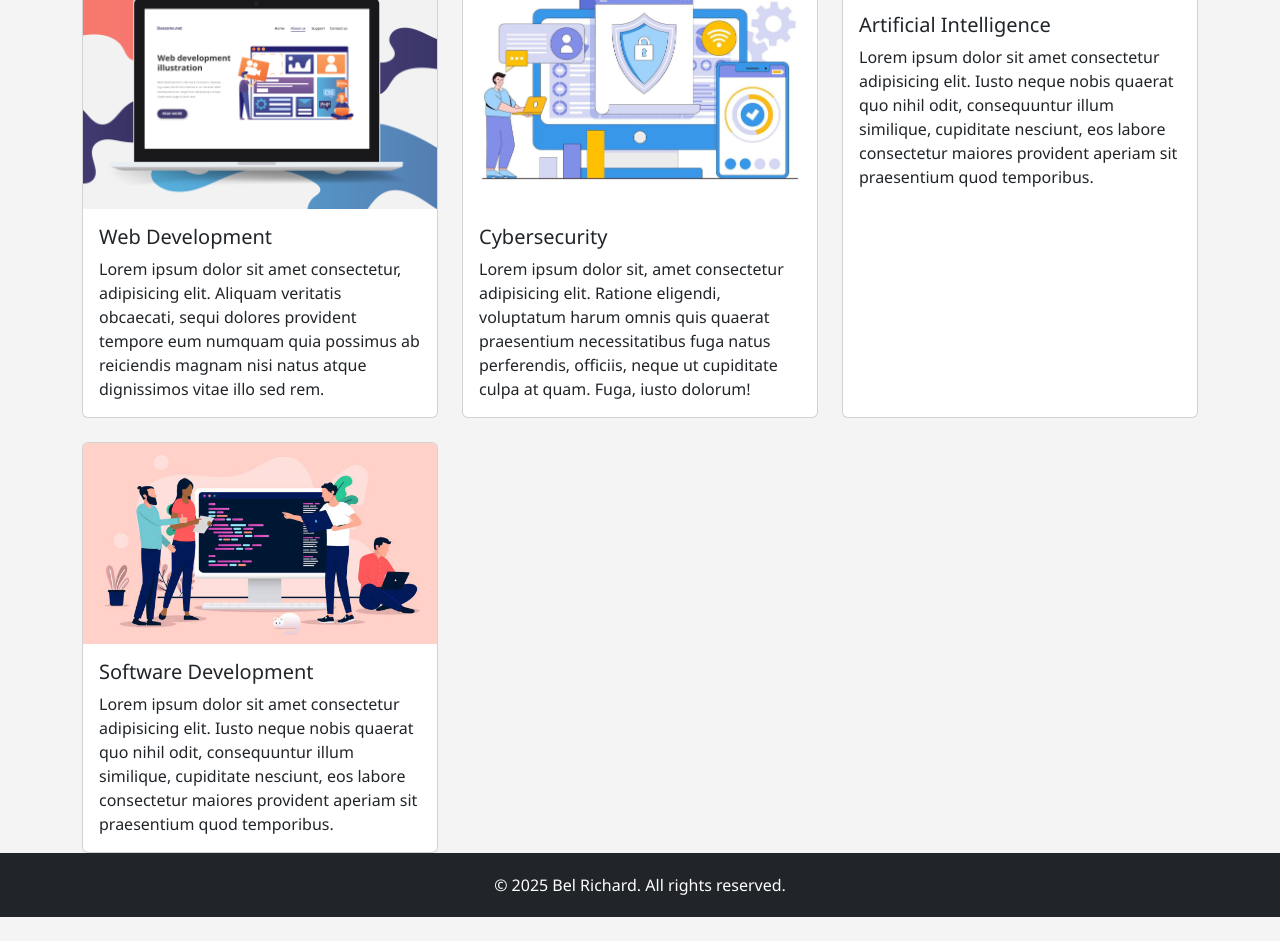
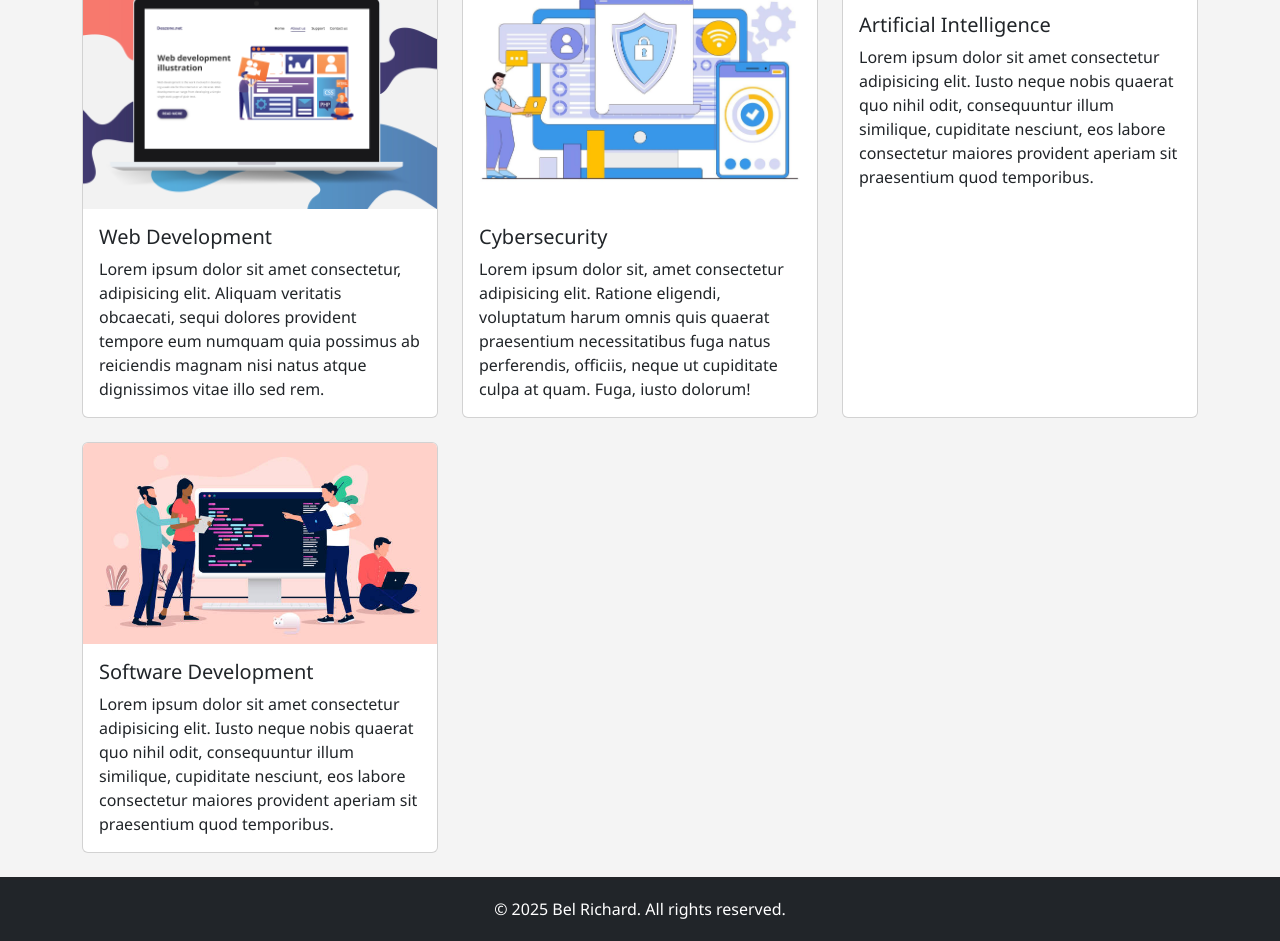
Before and after one commit to belrichard1991/PortfolioWebsite, a website: page Public/projects.html in a window 1280 px wide. Shown: the part 156-1097 px from the top of the page. Before the commit the page ends 1073 px from the top, so only its background shows below. Drawn offline with nearby package versions, Linux system fonts and the light colour scheme.

```diff
--- a/Public/projects.html
+++ b/Public/projects.html
@@ -79,7 +79,7 @@
     </div>
   </div>
  <!-- Footer -->
-<footer class="text-center">
+<footer class="text-center mt-4">
   <div class="container">
     <p class="mb-0">&copy; 2025 Bel Richard. All rights reserved.</p>
   </div>
```
